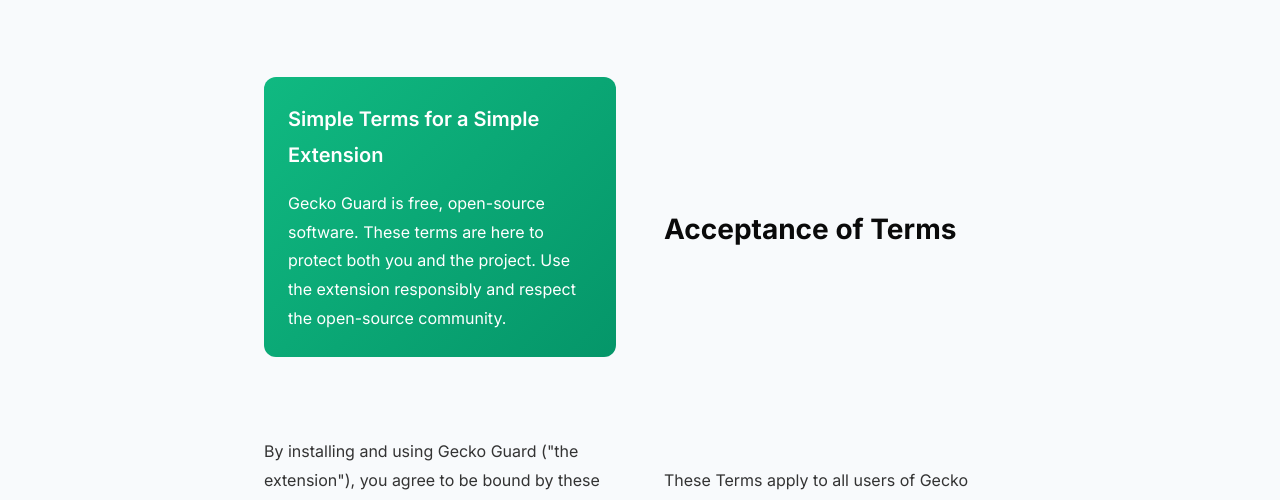
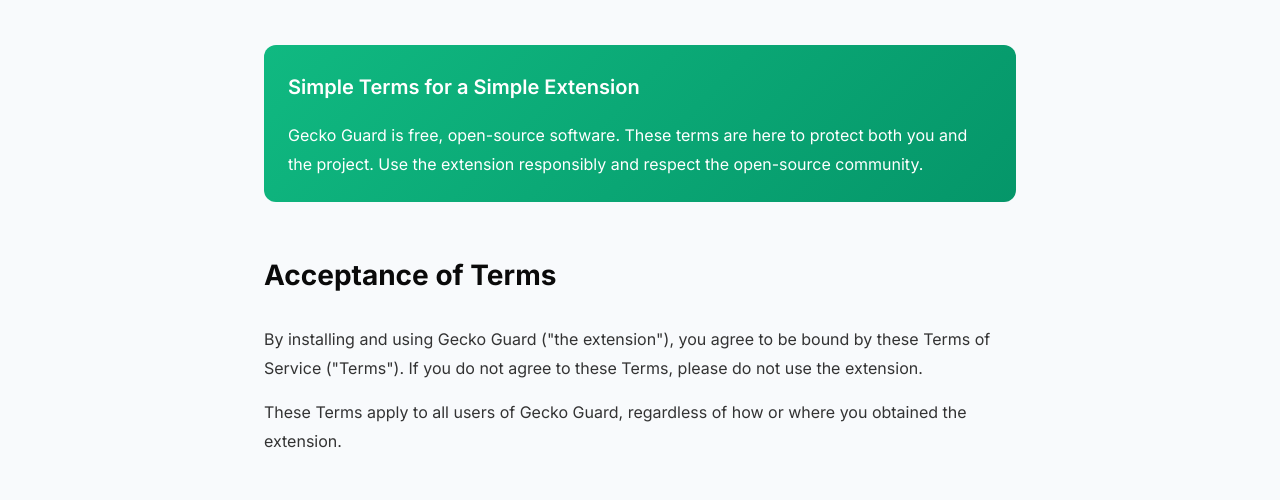
Before and after one commit to PrivacyGecko/geckoguard-website, a plain HTML site: page terms.html in a window 1280 px wide. Shown: the part 268-768 px from the top of the page. Drawn offline with Linux system fonts and the light colour scheme.

Commit message:
fix: force single-column layout for all content pages
- Applied CSS overrides to guide.html, faq.html, support.html, terms.html
- Prevents grid layout interference from styles.css
- Forces block display for all content elements
- Fixes scattered content layout issue across all pages

All pages now display content in proper single-column format.

```diff
--- a/terms.html
+++ b/terms.html
@@ -34,6 +34,12 @@
             font-size: 16px;
             line-height: 1.8;
             color: #333;
+            display: block !important;
+        }
+        .privacy-content > * {
+            display: block !important;
+            grid-template-columns: unset !important;
+            width: 100% !important;
         }
         .privacy-content h2 {
             font-size: 28px;
```
Also changed, not shown: faq.html (+6 -0 lines), guide.html (+6 -0 lines), support.html (+6 -0 lines).
